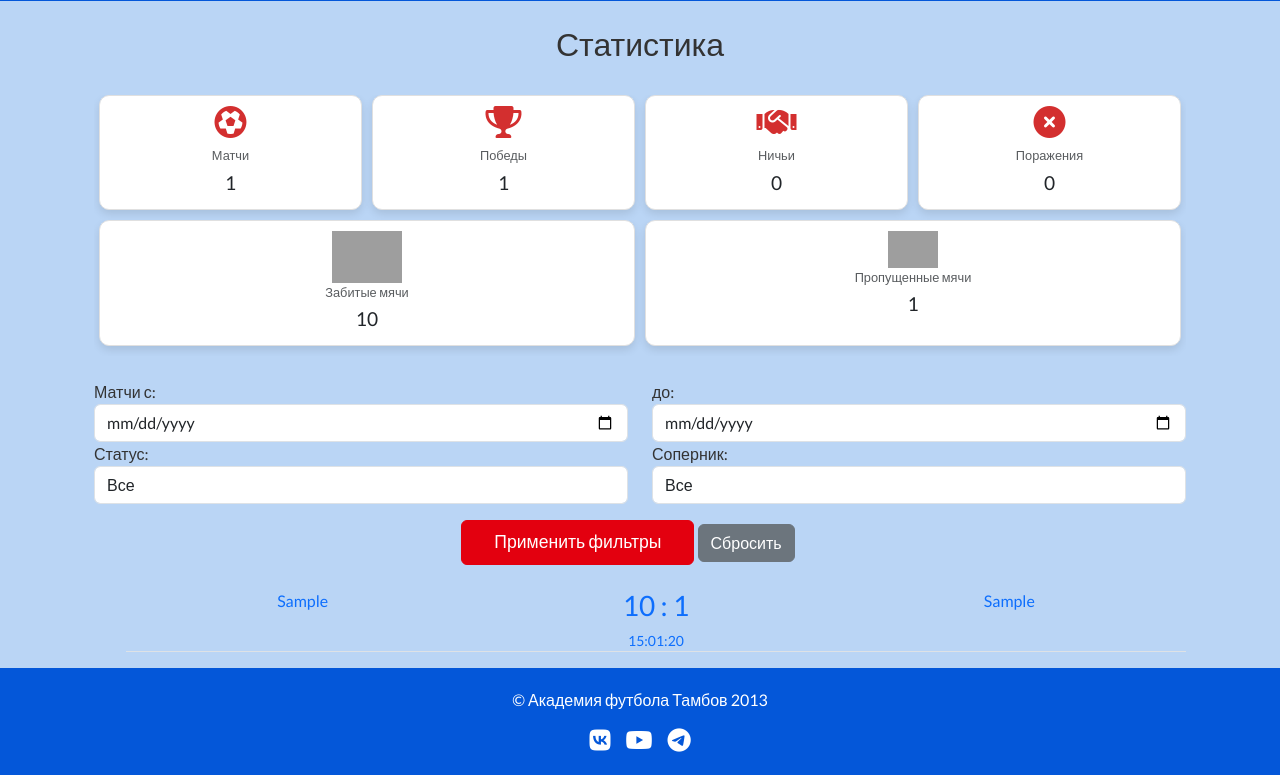
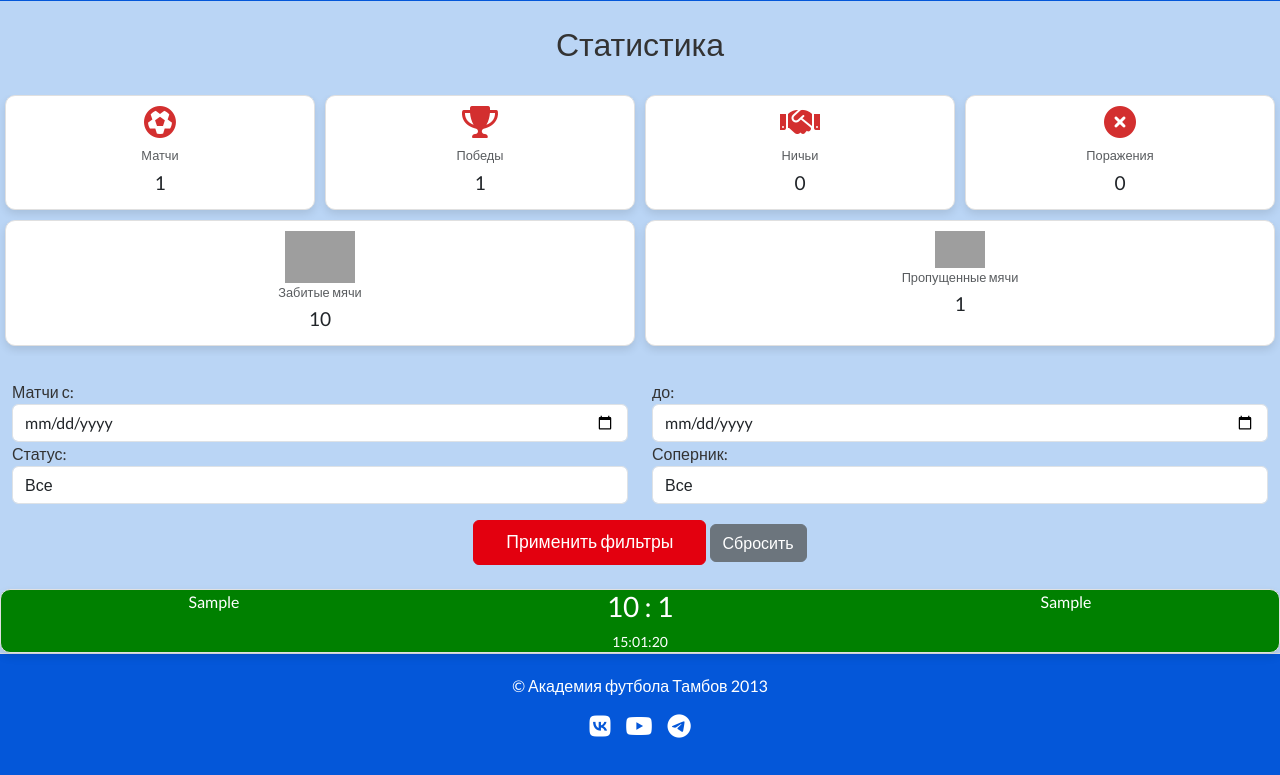
Before and after one commit to mininik08inv/team_site, a Django app: page /matches/ in a window 1280 px wide. Shown: the part 325-1100 px from the top of the page. After the commit the page ends 1063 px from the top, so only its background shows below. Run offline with Django 5.2, Linux system fonts and the light colour scheme; tables that the repository leaves empty hold one stand-in row (values such as "Sample post"); parts of the project's set-up code (start-up, migrations or seed data) failed here and were passed over; grey boxes are pictures that could not be loaded.

Commit message:
Разукрасили карточки матчей в зависимости от статуса

```diff
--- a/football_team/static/css/styles.css
+++ b/football_team/static/css/styles.css
@@ -536,3 +536,65 @@ li {
     background-color: #c0000d;
     border-color: #c0000d;
 }
+
+/* Стили результата матча в зависимости от статуса*/
+.match-victory {
+    background-color: green; /* Зеленый фон для победы */
+    color: white; /* Белый текст */
+}
+
+.match-draw {
+    background-color: blue; /* Синий фон для ничьи */
+    color: white; /* Белый текст */
+}
+
+.match-defeat {
+    background-color: red; /* Красный фон для поражения */
+    color: white; /* Белый текст */
+}
+
+.match-victory a {
+    color: white; /* Белый текст для ссылок внутри карточек */
+    text-decoration: none; /* Убрать подчеркивание ссылок */
+}
+
+.match-draw a {
+    color: white; /* Белый текст для ссылок внутри карточек */
+    text-decoration: none; /* Убрать подчеркивание ссылок */
+}
+
+.match-defeat a {
+    color: white; /* Белый текст для ссылок внутри карточек */
+    text-decoration: none; /* Убрать подчеркивание ссылок */
+}
+
+
+ul {
+    padding-left: 0;
+    margin: 0;
+}
+
+li {
+    list-style-type: none;
+    padding: 0;
+    margin: 0;
+}
+
+.col {
+    padding: 0;
+}
+
+.row {
+    margin: 0;
+}
+
+.card {
+    margin: 0;
+    padding: 0;
+}
+
+.container {
+    padding: 0;
+    margin: 0;
+    max-width: 100%;
+}
--- a/football_team/team/templates/team/match_list.html
+++ b/football_team/team/templates/team/match_list.html
@@ -96,10 +96,12 @@
 
     <br>
 
-    <!--Список матчей-->
+    <!-- Список матчей -->
     <ul style="text-align: center;">
         {% for match in matches %}
         <li class="border-bottom">
+            <div class="col">
+                <div class="card h-100 {% if match.status == 'Победа' %}match-victory{% elif match.status == 'Ничья' %}match-draw{% elif match.status == 'Поражение' %}match-defeat{% endif %}">
                     <a href="{% url 'match_detail' match.id %}">
                         <div class="container text-center">
                             <div class="row">
@@ -116,6 +118,8 @@
                             </div>
                         </div>
                     </a>
+                </div>
+            </div>
         </li>
         {% endfor %}
     </ul>
--- a/football_team/templates/base.html
+++ b/football_team/templates/base.html
@@ -6,7 +6,7 @@
 <head>
     <meta charset="UTF-8">
     <meta name="viewport" content="width=device-width, initial-scale=1.0">
-    <title>Детская футбольная команда</title>
+    <title>Академия футбола Тамбов 2013</title>
     <!-- Подключение шрифта Roboto -->
     <link href="https://fonts.googleapis.com/css2?family=Roboto:wght@400;500;700&display=swap" rel="stylesheet">
     <!-- Bootstrap 5 CSS -->
@@ -20,7 +20,7 @@
     <!-- Подключение пользовательских стилей -->
 
     <link rel="stylesheet" href="{% static 'css/styles.css' %}">
-    <link rel="shortcut icon" href="{% static 'images/favicon.ico' %}">
+    <link rel="shortcut icon" type="image/png" href="{% static 'img/icons/favicon.ico' %}"/>
     <link href="https://fonts.googleapis.com/css?family=Lato" rel="stylesheet">
     <link rel="stylesheet" type="text/css" href="{% static 'gallery/css/gallery_template.css' %}">
     <link rel="stylesheet" type="text/css" href="{% static 'gallery/css/gallery.css' %}">
@@ -84,7 +84,7 @@
     <div class="container">
         <p>&copy; Академия футбола Тамбов 2013</p>
         <div class="footer-icons">
-            <a href="https://vk.com/id349492710" target="_blank"><i class="fab fa-vk"></i></a>
+            <a href="https://vk.com/af_tambov" target="_blank"><i class="fab fa-vk"></i></a>
             <a href="#"><i class="fab fa-youtube"></i></a>
             <a href="#"><i class="fab fa-telegram"></i></a>
         </div>
```
Lines whose indentation alone changed are shown as unchanged.
